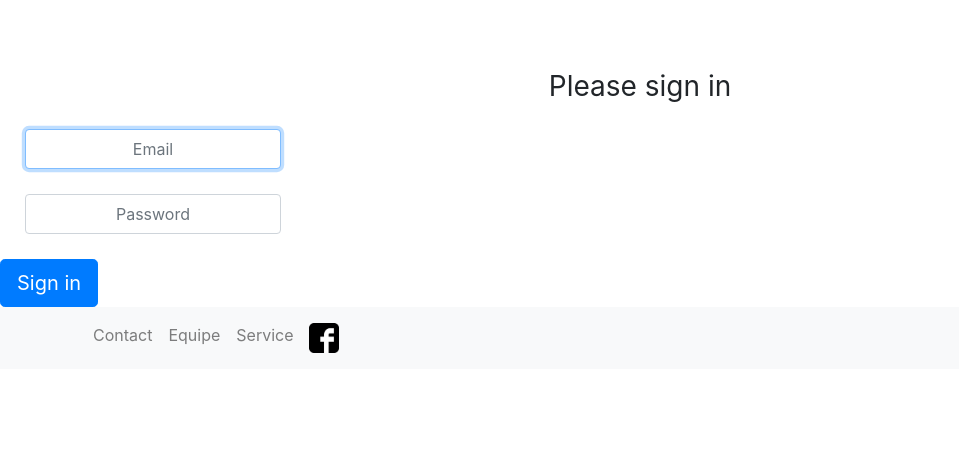
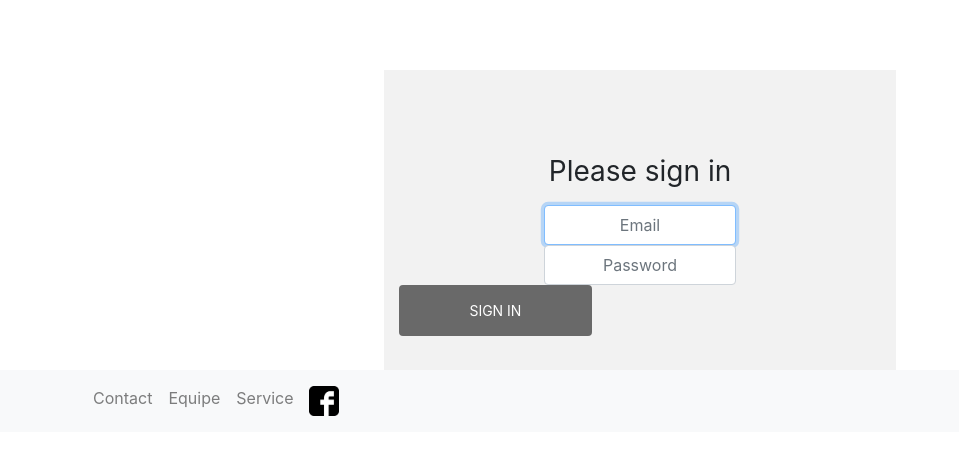
Before and after one commit to GauthierV/hosts-v2, a Symfony app: template templates/security/login.html.twig in a window 1280 px wide. Shown: the part 56-511 px from the top of the page, without its empty margins (0-959 px from the left). Run offline with Twig, Linux system fonts and the light colour scheme; the template is opened without the code that fills it, so the values that code supplies are empty; some libraries are stand-ins or nearby versions.

Commit message:
Design login

```diff
--- a/public/css/login.css
+++ b/public/css/login.css
@@ -5,10 +5,10 @@ h1{
 
 .form-control{
     height: 40px;
-    width: 20%;
+    width: 40%;
     display: flex;
     align-items: center;
-    margin: 25px;
+    margin: auto;
     text-align: center;
 }
 
@@ -17,3 +17,31 @@ h1{
     width: 100%;
     background-image: grey;
 }
+
+form{
+    outline: 0;
+    background: #f2f2f2;
+    width: 40%;
+    border: 0;
+    margin: auto;
+    padding: 15px;
+    box-sizing: border-box;
+    font-size: 14px;
+    height: 300px;
+}
+
+.btn{
+    margin: auto;
+    text-transform: uppercase;
+    outline: 0;
+    background: dimgrey;
+    width: 40%;
+    border: 0;
+    padding: 15px;
+    color: #FFFFFF;
+    font-size: 14px;
+    -webkit-transition: all 0.3 ease;
+    transition: all 0.3 ease;
+    cursor: pointer;
+    text-align: center;
+}
--- a/templates/security/login.html.twig
+++ b/templates/security/login.html.twig
@@ -34,7 +34,7 @@
         </div>
     #}
 
-    <button class="btn btn-lg btn-primary" type="submit">
+    <button class="btn" type="submit">
         Sign in
     </button>
 </form>
```
